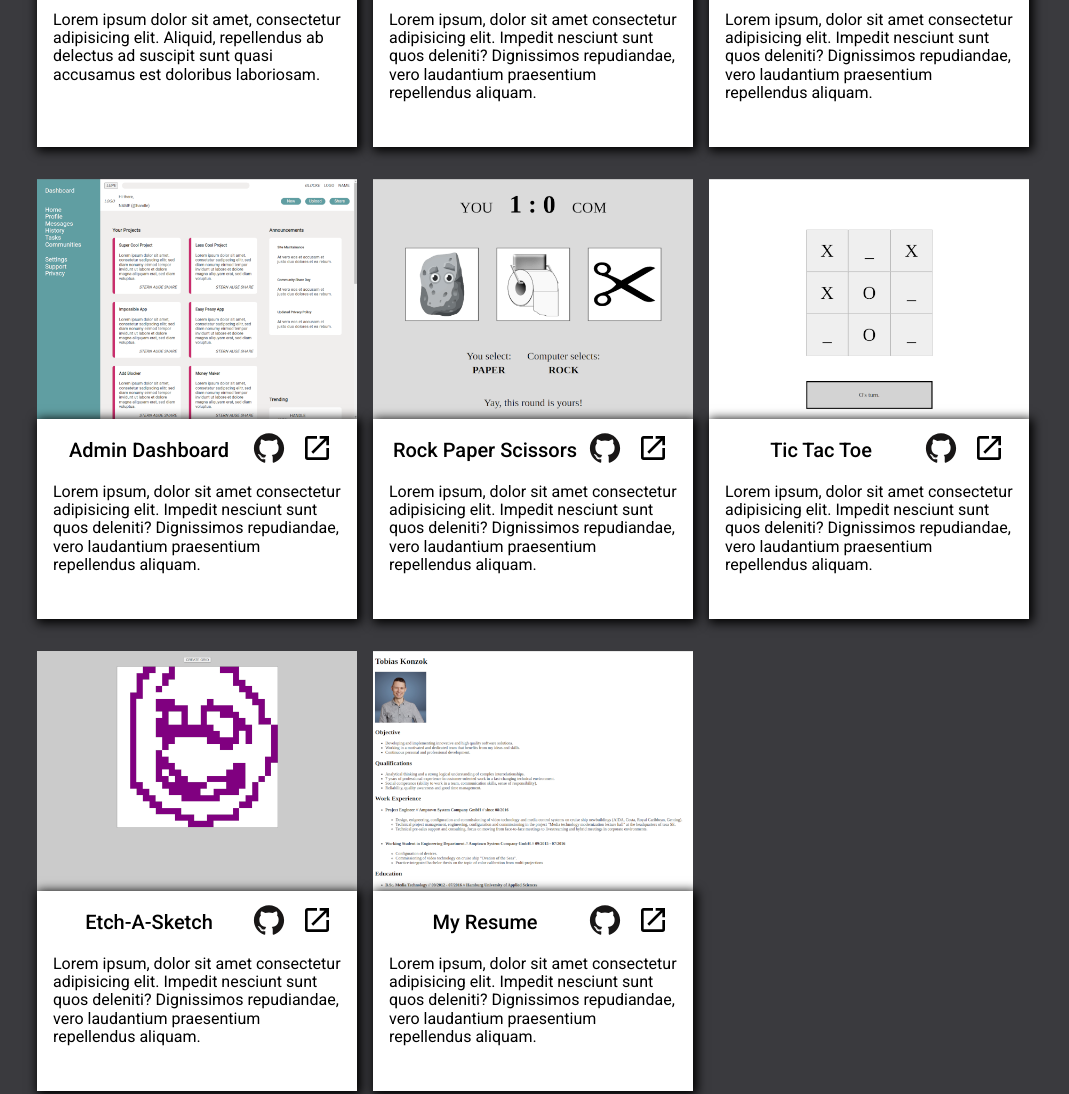
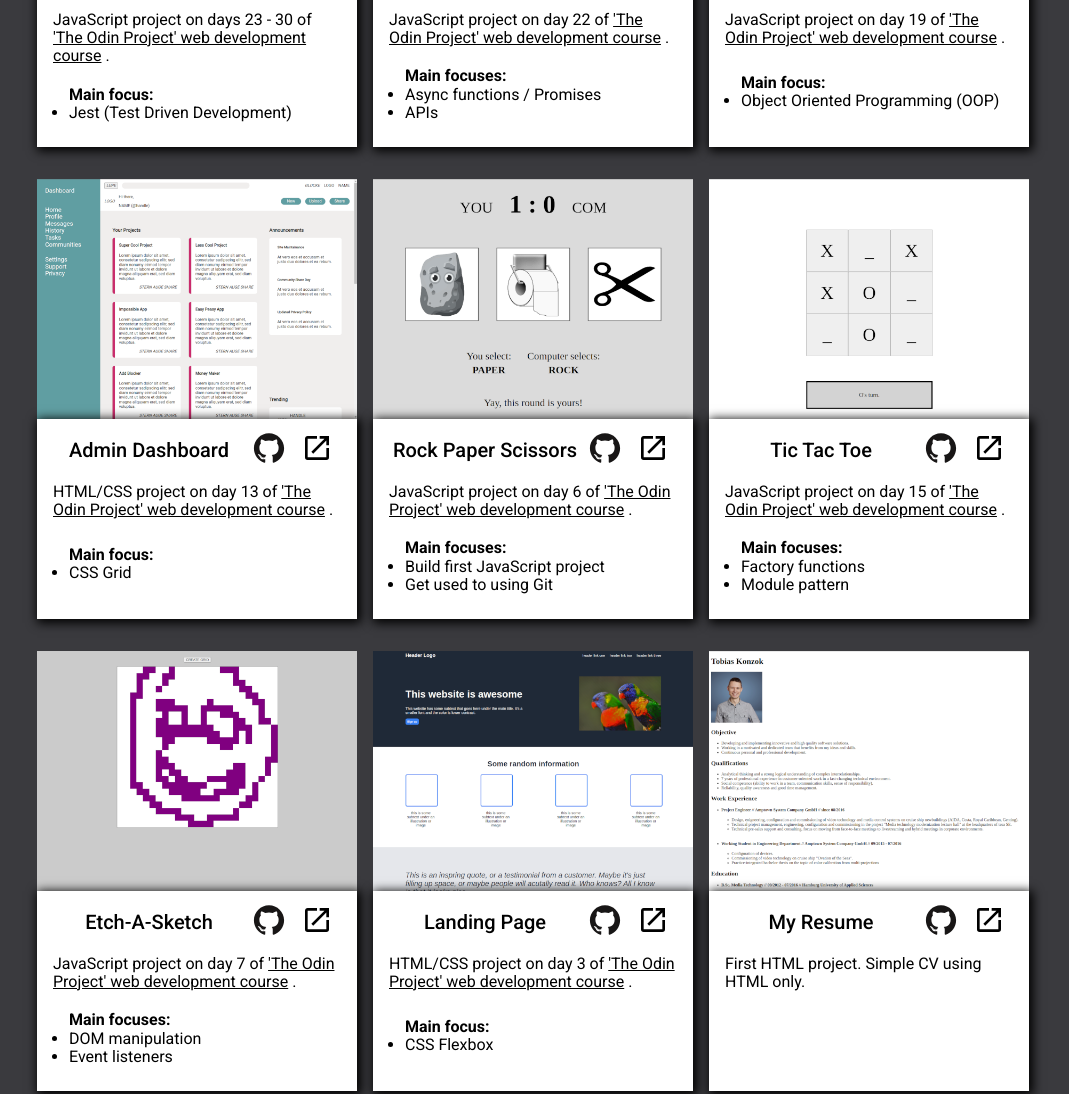
Before and after one commit to tkonzok/odin-personal-portfolio, a plain HTML site: page index.html in a window 1280 px wide. Shown: the part 842-1936 px from the top of the page, without its empty margins (107-1176 px from the left). Drawn offline with Linux system fonts and the light colour scheme.

Commit message:
Add project descriptions and landing page project

```diff
--- a/index.html
+++ b/index.html
@@ -4,28 +4,31 @@
         " alt="Profile Picture" class="profile-img"/><h1>Tobias Konzok</h1><article><h2>About Me</h2><p class="about-me">I am an experienced project engineer with in-depth knowledge in AV/media technology, complemented by good knowledge in web development with JavaScript and special interest in machine learning algorithms and data processing with Python.</p><p>I bring extensive project business experience, from presales consulting, detailed system engineering to commissioning and handover to the customer. As a technically versed person, I am motivated to take my next professional step in IT industry and confident I'll be able to profitably contribute any team.</p><p>This portfolio presents you an excerpt of my projects realized so far.</p><footer class="links"><a href="https://github.com/tkonzok"><img src="#" alt="GitHub icon" width="48px" class="github"/> </a><a href="https://linkedin.com/in/tobias-konzok"><img src="#" alt="LinkedIN icon" width="48px" class="linkedin"/></a><a href="https://xing.com/profile/tobias_konzok"><img src="#" alt="XING icon" width="48px" class="xing"/></a></footer></article></header><main><section class="content"><h2>My Work</h2><div class="grid-container"><div class="tile"><img src="#" sizes="
                 (max-width: 48em) min(calc(100vw - 2rem), 600px),
                 320px
-                " alt="Screenshot of project Battleship" class="project-screenshot"/><div class="project-info"><h3><a href="https://tkonzok.github.io/odin-battleship-game">Battleship</a></h3><a href="https://github.com/tkonzok/odin-battleship-game"><img src="#" alt="GitHub icon" width="32px" class="github"/></a><a href="https://tkonzok.github.io/odin-battleship-game"><img src="#" alt="Icon of opening in new tab" width="32px" class="open"/></a><p class="project-description">Lorem ipsum dolor sit amet, consectetur adipisicing elit. Aliquid, repellendus ab delectus ad suscipit sunt quasi accusamus est doloribus laboriosam.</p></div></div><div class="tile"><img src="#" sizes="
+                " alt="Screenshot of project Battleship" class="project-screenshot"/><div class="project-info"><h3><a href="https://tkonzok.github.io/odin-battleship-game">Battleship</a></h3><a href="https://github.com/tkonzok/odin-battleship-game"><img src="#" alt="GitHub icon" width="32px" class="github"/></a><a href="https://tkonzok.github.io/odin-battleship-game"><img src="#" alt="Icon of opening in new tab" width="32px" class="open"/></a><p class="project-description">JavaScript project on days 23 - 30 of <a href="https://theodinproject.com/lessons/node-path-javascript-battleship"><u>'The Odin Project' web development course</u></a> .</p><ul><b>Main focus:</b><li>Jest (Test Driven Development)</li></ul><p></p></div></div><div class="tile"><img src="#" sizes="
                 (max-width: 48em) min(calc(100vw - 2rem), 600px),
                 320px
-                " alt="Screenshot of project Weather App" class="project-screenshot"/><div class="project-info"><h3><a href="https://tkonzok.github.io/odin-weather-app">Weather App</a></h3><a href="https://github.com/tkonzok/odin-weather-app"><img src="#" alt="GitHub icon" width="32px" class="github"/></a><a href="https://tkonzok.github.io/odin-weather-app"><img src="#g" alt="Icon of opening in new tab" width="32px" class="open"/></a><p class="project-description">Lorem ipsum, dolor sit amet consectetur adipisicing elit. Impedit nesciunt sunt quos deleniti? Dignissimos repudiandae, vero laudantium praesentium repellendus aliquam.</p></div></div><div class="tile"><img src="#" sizes="
+                " alt="Screenshot of project Weather App" class="project-screenshot"/><div class="project-info"><h3><a href="https://tkonzok.github.io/odin-weather-app">Weather App</a></h3><a href="https://github.com/tkonzok/odin-weather-app"><img src="#" alt="GitHub icon" width="32px" class="github"/></a><a href="https://tkonzok.github.io/odin-weather-app"><img src="#g" alt="Icon of opening in new tab" width="32px" class="open"/></a><p class="project-description">JavaScript project on day 22 of <a href="https://theodinproject.com/lessons/node-path-javascript-weather-app"><u>'The Odin Project' web development course</u></a> .</p><ul><b>Main focuses:</b><li>Async functions / Promises</li><li>APIs</li></ul><p></p></div></div><div class="tile"><img src="#" sizes="
                 (max-width: 48em) min(calc(100vw - 2rem), 600px),
                 320px
-                " alt="Screenshot of project To Do List" class="project-screenshot"/><div class="project-info"><h3><a href="https://tkonzok.github.io/odin-to-do-list">To Do List</a></h3><a href="https://github.com/tkonzok/odin-to-do-list"><img src="#" alt="GitHub icon" width="32px" class="github"/></a><a href="https://tkonzok.github.io/odin-to-do-list"><img src="#" alt="Icon of opening in new tab" width="32px" class="open"/></a><p class="project-description">Lorem ipsum, dolor sit amet consectetur adipisicing elit. Impedit nesciunt sunt quos deleniti? Dignissimos repudiandae, vero laudantium praesentium repellendus aliquam.</p></div></div><div class="tile"><img src="#" sizes="
+                " alt="Screenshot of project To Do List" class="project-screenshot"/><div class="project-info"><h3><a href="https://tkonzok.github.io/odin-to-do-list">To Do List</a></h3><a href="https://github.com/tkonzok/odin-to-do-list"><img src="#" alt="GitHub icon" width="32px" class="github"/></a><a href="https://tkonzok.github.io/odin-to-do-list"><img src="#" alt="Icon of opening in new tab" width="32px" class="open"/></a><p class="project-description">JavaScript project on day 19 of <a href="https://theodinproject.com/lessons/node-path-javascript-todo-list"><u>'The Odin Project' web development course</u></a> .</p><ul><b>Main focus:</b><li>Object Oriented Programming (OOP)</li></ul><p></p></div></div><div class="tile"><img src="#" sizes="
                 (max-width: 48em) min(calc(100vw - 2rem), 600px),
                 320px
-                " alt="Screenshot of project Admin Dashboard" class="project-screenshot"/><div class="project-info"><h3><a href="https://tkonzok.github.io/odin-admin-dashboard">Admin Dashboard</a></h3><a href="https://github.com/tkonzok/odin-admin-dashboard"><img src="#" alt="GitHub icon" width="32px" class="github"/></a><a href="https://tkonzok.github.io/odin-admin-dashboard"><img src="#" alt="Icon of opening in new tab" width="32px" class="open"/></a><p class="project-description">Lorem ipsum, dolor sit amet consectetur adipisicing elit. Impedit nesciunt sunt quos deleniti? Dignissimos repudiandae, vero laudantium praesentium repellendus aliquam.</p></div></div><div class="tile"><img src="#" sizes="
+                " alt="Screenshot of project Admin Dashboard" class="project-screenshot"/><div class="project-info"><h3><a href="https://tkonzok.github.io/odin-admin-dashboard">Admin Dashboard</a></h3><a href="https://github.com/tkonzok/odin-admin-dashboard"><img src="#" alt="GitHub icon" width="32px" class="github"/></a><a href="https://tkonzok.github.io/odin-admin-dashboard"><img src="#" alt="Icon of opening in new tab" width="32px" class="open"/></a><p class="project-description">HTML/CSS project on day 13 of <a href="https://theodinproject.com/lessons/node-path-intermediate-html-and-css-admin-dashboard"><u>'The Odin Project' web development course</u></a> .</p><ul><b>Main focus:</b><li>CSS Grid</li></ul><p></p></div></div><div class="tile"><img src="#" sizes="
                 (max-width: 48em) min(calc(100vw - 2rem), 600px),
                 320px
-                " alt="Screenshot of project Rock Paper Scissors" class="project-screenshot"/><div class="project-info"><h3><a href="https://tkonzok.github.io/odin-rock-paper-scissors">Rock Paper Scissors</a></h3><a href="https://github.com/tkonzokodin-rock-paper-scissors"><img src="#" alt="GitHub icon" width="32px" class="github"/></a><a href="https://tkonzok.github.io/odin-rock-paper-scissors"><img src="#" alt="Icon of opening in new tab" width="32px" class="open"/></a><p class="project-description">Lorem ipsum, dolor sit amet consectetur adipisicing elit. Impedit nesciunt sunt quos deleniti? Dignissimos repudiandae, vero laudantium praesentium repellendus aliquam.</p></div></div><div class="tile"><img src="#" sizes="
+                " alt="Screenshot of project Rock Paper Scissors" class="project-screenshot"/><div class="project-info"><h3><a href="https://tkonzok.github.io/odin-rock-paper-scissors">Rock Paper Scissors</a></h3><a href="https://github.com/tkonzok/odin-rock-paper-scissors"><img src="#" alt="GitHub icon" width="32px" class="github"/></a><a href="https://tkonzok.github.io/odin-rock-paper-scissors"><img src="#" alt="Icon of opening in new tab" width="32px" class="open"/></a><p class="project-description">JavaScript project on day 6 of <a href="https://theodinproject.com/lessons/foundations-rock-paper-scissors"><u>'The Odin Project' web development course</u></a> .</p><ul><b>Main focuses:</b><li>Build first JavaScript project</li><li>Get used to using Git</li></ul><p></p></div></div><div class="tile"><img src="#" sizes="
                 (max-width: 48em) min(calc(100vw - 2rem), 600px),
                 320px
-                " alt="Screenshot of project Tic Tac Toe" class="project-screenshot"/><div class="project-info"><h3><a href="https://tkonzok.github.io/odin-tic-tac-toe">Tic Tac Toe</a></h3><a href="https://github.com/tkonzok/odin-tic-tac-toe"><img src="#" alt="GitHub icon" width="32px" class="github"/></a><a href="https://tkonzok.github.io/odin-tic-tac-toe"><img src="#" alt="Icon of opening in new tab" width="32px" class="open"/></a><p class="project-description">Lorem ipsum, dolor sit amet consectetur adipisicing elit. Impedit nesciunt sunt quos deleniti? Dignissimos repudiandae, vero laudantium praesentium repellendus aliquam.</p></div></div><div class="tile"><img src="#" sizes="
+                " alt="Screenshot of project Tic Tac Toe" class="project-screenshot"/><div class="project-info"><h3><a href="https://tkonzok.github.io/odin-tic-tac-toe">Tic Tac Toe</a></h3><a href="https://github.com/tkonzok/odin-tic-tac-toe"><img src="#" alt="GitHub icon" width="32px" class="github"/></a><a href="https://tkonzok.github.io/odin-tic-tac-toe"><img src="#" alt="Icon of opening in new tab" width="32px" class="open"/></a><p class="project-description">JavaScript project on day 15 of <a href="https://theodinproject.com/lessons/node-path-javascript-tic-tac-toe"><u>'The Odin Project' web development course</u></a> .</p><ul><b>Main focuses:</b><li>Factory functions</li><li>Module pattern</li></ul><p></p></div></div><div class="tile"><img src="#" sizes="
                 (max-width: 48em) min(calc(100vw - 2rem), 600px),
                 320px
-                " alt="Screenshot of project Etch-A-Sketch" class="project-screenshot"/><div class="project-info"><h3><a href="https://tkonzok.github.io/odin-etch-a-sketch">Etch-A-Sketch</a></h3><a href="https://github.com/tkonzok/odin-etch-a-sketch"><img src="#" alt="GitHub icon" width="32px" class="github"/></a><a href="https://tkonzok.github.io/odin-etch-a-sketch"><img src="#" alt="Icon of opening in new tab" width="32px" class="open"/></a><p class="project-description">Lorem ipsum, dolor sit amet consectetur adipisicing elit. Impedit nesciunt sunt quos deleniti? Dignissimos repudiandae, vero laudantium praesentium repellendus aliquam.</p></div></div><div class="tile"><img src="#" sizes="
+                " alt="Screenshot of project Etch-A-Sketch" class="project-screenshot"/><div class="project-info"><h3><a href="https://tkonzok.github.io/odin-etch-a-sketch">Etch-A-Sketch</a></h3><a href="https://github.com/tkonzok/odin-etch-a-sketch"><img src="#" alt="GitHub icon" width="32px" class="github"/></a><a href="https://tkonzok.github.io/odin-etch-a-sketch"><img src="#" alt="Icon of opening in new tab" width="32px" class="open"/></a><p class="project-description">JavaScript project on day 7 of <a href="https://theodinproject.com/lessons/foundations-etch-a-sketch"><u>'The Odin Project' web development course</u></a> .</p><ul><b>Main focuses:</b><li>DOM manipulation</li><li>Event listeners</li></ul><p></p></div></div><div class="tile"><img src="#" sizes="
                 (max-width: 48em) min(calc(100vw - 2rem), 600px),
                 320px
-                " alt="Screenshot of project My Resume" class="project-screenshot"/><div class="project-info"><h3><a href="https://tkonzok.github.io/my-resume">My Resume</a></h3><a href="https://github.com/tkonzok/my-resume"><img src="#" alt="GitHub icon" width="32px" class="github"/></a><a href="https://tkonzok.github.io/my-resume"><img src="#" alt="Icon of opening in new tab" width="32px" class="open"/></a><p class="project-description">Lorem ipsum, dolor sit amet consectetur adipisicing elit. Impedit nesciunt sunt quos deleniti? Dignissimos repudiandae, vero laudantium praesentium repellendus aliquam.</p></div></div></div></section></main><footer><div class="info"><h2 class="span">Contact Me</h2><p class="span">Please get in touch if you think our work could be mutually beneficial</p><p class="span">Alte Dorfstr. 26<br/>23847 Meddewade<br/>GERMANY</p><img src="#" alt="Phone icon" width="32px" class="phone"/><p>0157/89608114</p><a href="mailto:konzok.tobias@gmail.com"><img src="#" alt="Email icon" width="32px" class="email"/></a><p>konzok.tobias@gmail.com</p><div class="links span"><a href="https://github.com/tkonzok"><img src="#" alt="GitHub icon" width="48px" class="github"/></a><a href="https://linkedin.com/in/tobias-konzok"><img src="#" alt="LinkedIN icon" width="48px" class="linkedin"/></a><a href="https://xing.com/profile/tobias_konzok"><img src="#" alt="XING icon" width="48px" class="xing"/></a></div></div><img src="#" sizes="
+                " alt="Screenshot of project Landing Page" class="project-screenshot"/><div class="project-info"><h3><a href="https://tkonzok.github.io/odin-landing-page">Landing Page</a></h3><a href="https://github.com/tkonzok/odin-landing-page"><img src="#" alt="GitHub icon" width="32px" class="github"/></a><a href="https://tkonzok.github.io/odin-landing-page"><img src="#" alt="Icon of opening in new tab" width="32px" class="open"/></a><p class="project-description">HTML/CSS project on day 3 of <a href="https://theodinproject.com/lessons/foundations-landing-page"><u>'The Odin Project' web development course</u></a> .</p><ul><b>Main focus:</b><li>CSS Flexbox</li></ul><p></p></div></div><div class="tile"><img src="#" sizes="
+                (max-width: 48em) min(calc(100vw - 2rem), 600px),
+                320px
+                " alt="Screenshot of project My Resume" class="project-screenshot"/><div class="project-info"><h3><a href="https://tkonzok.github.io/my-resume">My Resume</a></h3><a href="https://github.com/tkonzok/my-resume"><img src="#" alt="GitHub icon" width="32px" class="github"/></a><a href="https://tkonzok.github.io/my-resume"><img src="#" alt="Icon of opening in new tab" width="32px" class="open"/></a><p class="project-description">First HTML project. Simple CV using HTML only.</p></div></div></div></section></main><footer><div class="info"><h2 class="span">Contact Me</h2><p class="span">Please get in touch if you think our work could be mutually beneficial</p><p class="span">Alte Dorfstr. 26<br/>23847 Meddewade<br/>GERMANY</p><img src="#" alt="Phone icon" width="32px" class="phone"/><p>0157/89608114</p><a href="mailto:konzok.tobias@gmail.com"><img src="#" alt="Email icon" width="32px" class="email"/></a><p>konzok.tobias@gmail.com</p><div class="links span"><a href="https://github.com/tkonzok"><img src="#" alt="GitHub icon" width="48px" class="github"/></a><a href="https://linkedin.com/in/tobias-konzok"><img src="#" alt="LinkedIN icon" width="48px" class="linkedin"/></a><a href="https://xing.com/profile/tobias_konzok"><img src="#" alt="XING icon" width="48px" class="xing"/></a></div></div><img src="#" sizes="
         (max-width: 48em) 100vw,
         320px
         " alt="Contact picture" class="contact-image"/></footer></body></html>
```
Also changed, not shown: 6b566bafcd1ad80b0227.png (added), index.js.
